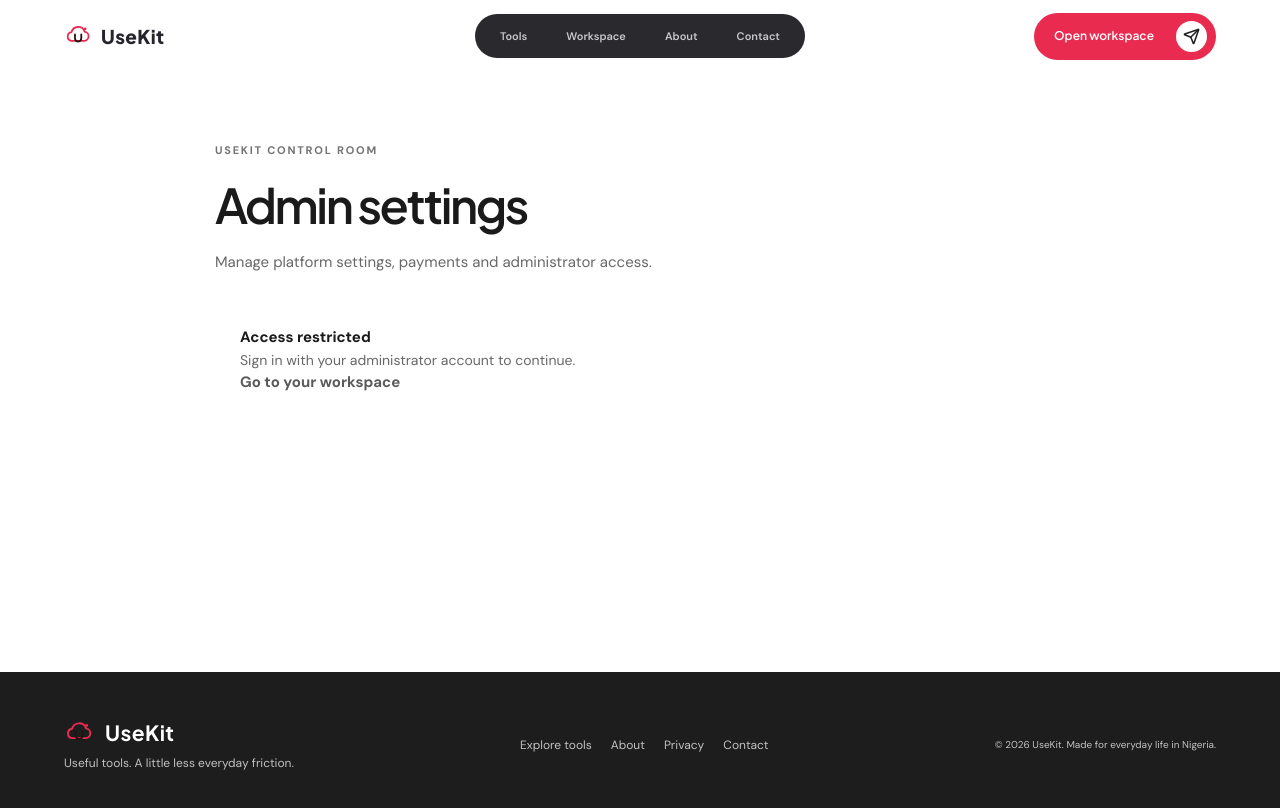
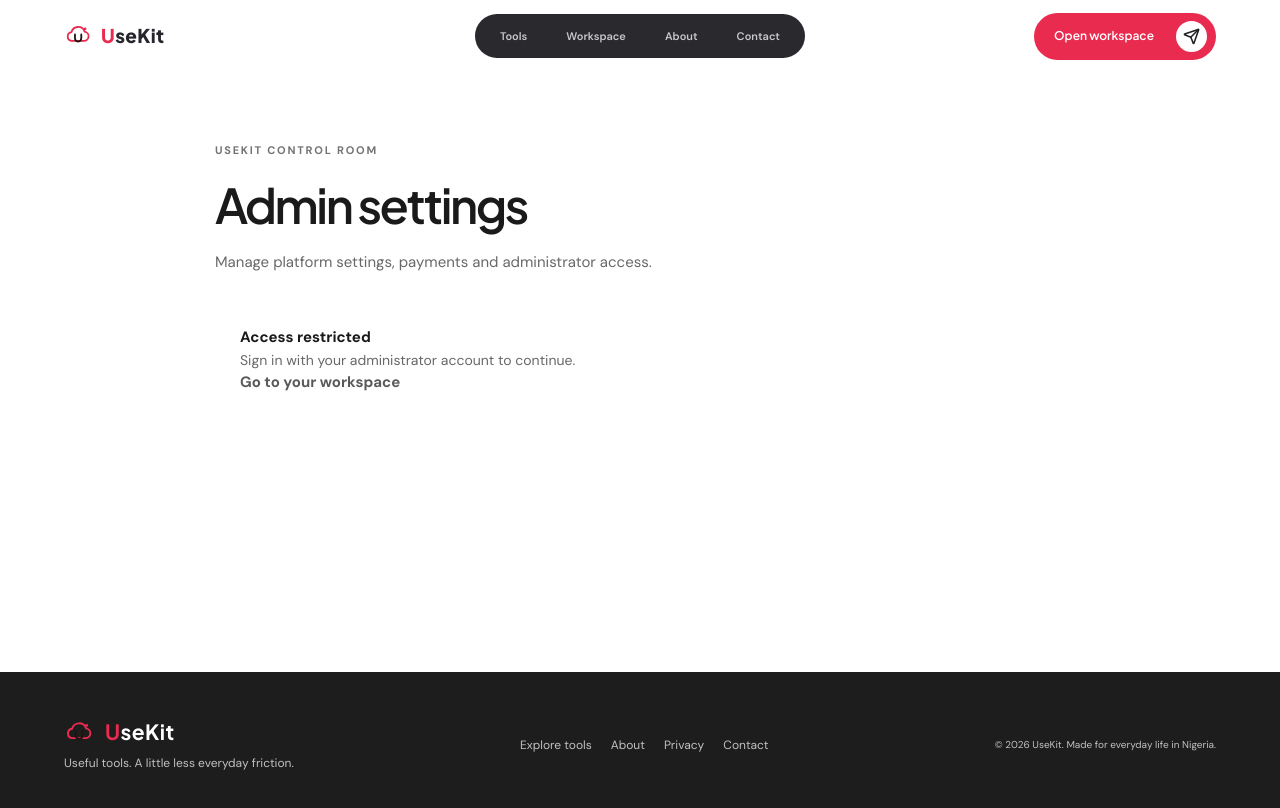
Before and after one commit to successobialo-git/usekit-ng, a Next.js app: page /admin in a window 1280 px wide. Shown: the top 808 px of the page. Built offline with nearby package versions, Linux system fonts and the light colour scheme; no server answers.

Commit message:
Accent the UseKit wordmark U

```diff
--- a/src/app/navigation-refinement.css
+++ b/src/app/navigation-refinement.css
@@ -207,3 +207,9 @@ input[type=range]::-webkit-progress-value{background:#e92b50!important}
  .about-page .content-feature img{width:100%!important;max-height:300px!important;object-fit:cover!important}
  .about-bottom-cta{margin-top:34px!important}
 }
+
+/* UseKit wordmark accent: colour the first letter and lift the text optically. */
+.site-header .nav-wrap>.brand .brand-word{display:inline-block!important;visibility:visible!important;opacity:1!important;transform:translateY(-1px)!important}
+.site-header .nav-wrap>.brand .brand-word::first-letter{color:#e92b50!important}
+.site-footer .brand .brand-word::first-letter,.tool-app-brand::first-letter,.document-brand span::first-letter{color:#e92b50!important}
+.site-footer .brand .brand-word{display:inline-block!important;transform:translateY(-1px)!important}
```
